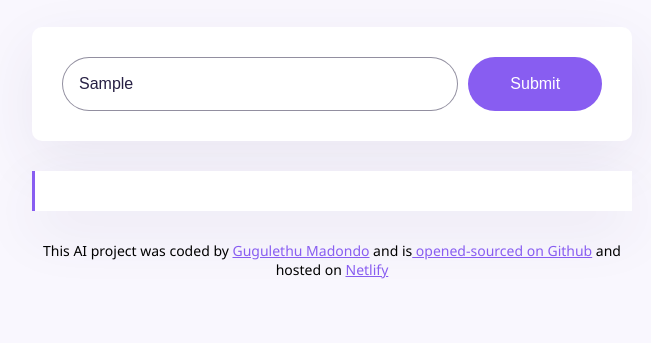
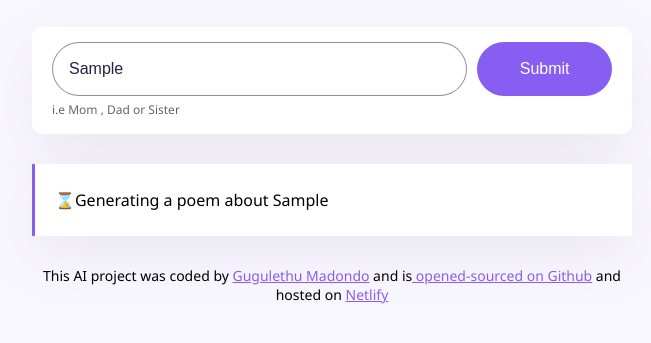
Before and after one commit to Gugulethu14/love-poems-generator, a plain HTML site: page index.html in a window 1280 px wide. Both pictures are taken after typing "Sample" into the empty fields and a click on the input 843 px from the left and 261 px from the top of the page. Shown: the part 177-520 px from the top of the page, without its empty margins (308-959 px from the left). Drawn offline with nearby package versions, Linux system fonts and the light colour scheme; no server answers.

Commit message:
Improved user experience

```diff
--- a/index.html
+++ b/index.html
@@ -16,14 +16,17 @@
   </header>
   <main>
 
+    <div class="form-container">
     <form id="poem-generator-form">
-      <input type="text" placeholder="Enter the topic of the love poem"
+      <input type="text" placeholder="Enter the topic of a love poem"
        autofocus
        required
        autocapitalize="off" class="instructions" id="user-instructions"/>
       <input type="submit" class="submit-button"/>
     </form>
-    <div class="poem" id="poem"></div>
+    <div class="hint"> i.e Mom , Dad or Sister</div>
+  </div>
+    <div class="poem hidden" id="poem"></div>
 
   </main>
 
--- a/src/script.js
+++ b/src/script.js
@@ -15,8 +15,13 @@ function generatePoem(event){
     let instructionInput = document.querySelector("#user-instructions");
     let apiKey = "ac1ob0c23605383a53a4b5df9ca98f4t";
     let prompt = `Generate a poem about ${instructionInput.value}`;
-    let context = "You are a romantic poem expert and love to write short poems.Your mission is to generate a 4 line poem in and separate each line with a <br />. Make sure to follow the user instructions. Do not include a title to the poem. Sign the poem with 'SheCodes AI' inside a <strong> element"
+    let context =
+    "You are a romantic poem expert and love to write short poems.Your mission is to generate a 4 line poem in and separate each line with a <br />. Make sure to follow the user instructions. Do not include a title to the poem. Sign the poem with 'SheCodes AI' inside a <strong> element"
     let apiUrl = `https://api.shecodes.io/ai/v1/generate?prompt=${prompt}&context=${context}&key=${apiKey}`;
+
+    let poemElement = document.querySelector("#poem");
+    poemElement.classList.remove("hidden");
+    poemElement.innerHTML=`<div class ="generating">⌛Generating a poem about ${instructionInput.value}</div>`;
 
     console.log("Generating poem");
     console.log(`Prompt: ${prompt}`);
--- a/src/style.css
+++ b/src/style.css
@@ -20,12 +20,8 @@ header{
 }
 
 form{
-    padding:30px;
-    background-color: white;
-    box-shadow: 0px 20px 60px rgba(65, 50, 100, 0.08);
-    border-radius: 10px;
+
     display:flex;
-    margin-bottom: 30px;
 
 }
 
@@ -35,6 +31,22 @@ footer{
     font-size: 14px;
 }
 
+.form-container{
+    padding: 15px 20px;
+    background-color: white;
+    box-shadow: 0px 20px 60px rgba(65, 50, 100, 0.08);
+    border-radius: 10px;
+    margin-bottom: 30px;
+
+}
+
+.hint{
+
+    font-size: 12px;
+    line-height: 1.5;
+    margin-top: 5px;
+    opacity: 0.6;
+}
 .poem strong{
 
    color: #885df1;
@@ -76,3 +88,23 @@ footer{
     border-left: 3px solid #885df1 ;
     box-shadow: 0px 20px 60px rgba(65, 50, 100, 0.08);
 }
+
+.hidden{
+
+    display: none;
+}
+
+.generating {
+    animation: blink-animation 1s steps(5, start) infinite;
+}
+
+@keyframes blink-animation {
+    to {
+        visibility: hidden;
+    }
+}
+
+@-webkit-keyframes blink-animation {
+    to {
+        visibility: hidden;
+    } }
```
